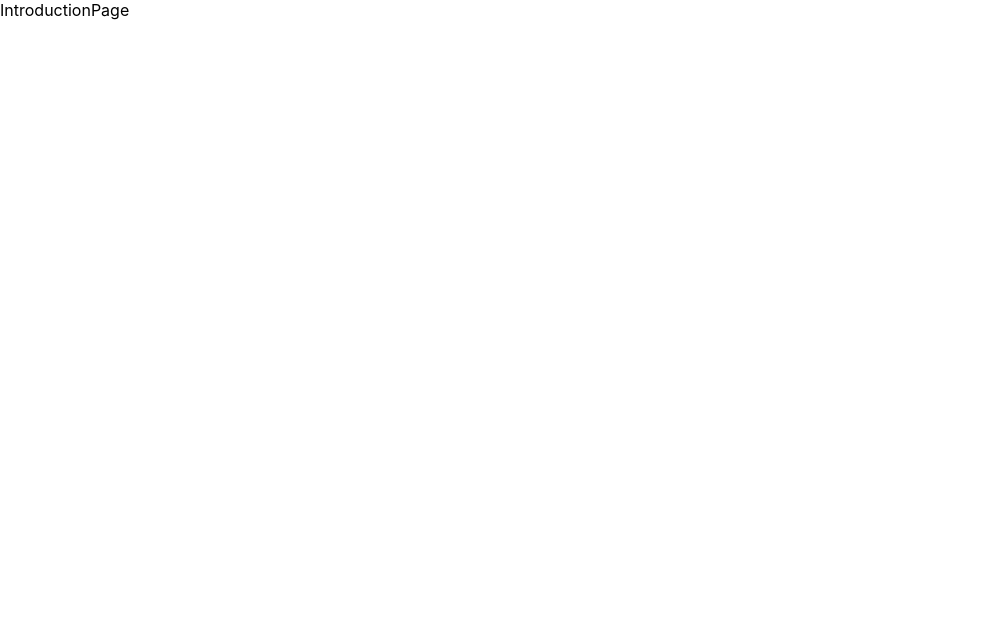
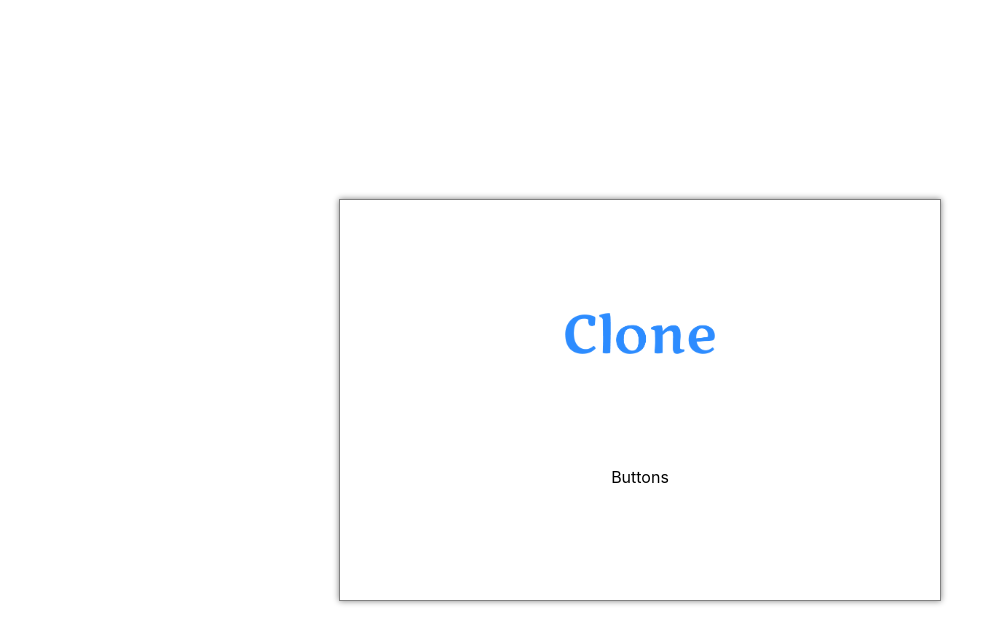
Before and after one commit to jorgevrgs/webrtc-example, a React (Create React App) app in the folder packages/client/: page / in a window 1280 px wide. Shown: the top 644 px of the page, without its empty margins (0-1007 px from the left). Built offline with nearby package versions, Linux system fonts and the light colour scheme.

Commit message:
feat: add container intro page

```diff
--- a/packages/client/src/pages/introduction/IntroductionPage.js
+++ b/packages/client/src/pages/introduction/IntroductionPage.js
@@ -1,5 +1,14 @@
 import React from 'react';
+import logo from '../../assets/images/logo.png';
+import './IntroductionPage.css';
 
 export default function IntroductionPage() {
-  return <div>IntroductionPage</div>;
+  return (
+    <div className="introduction_page_container">
+      <div className="introduction_page_panel">
+        <img className="introduction_page_image" src={logo} alt="logo" />
+        Buttons
+      </div>
+    </div>
+  );
 }
```
Also changed, not shown: packages/client/src/assets/images/logo.png (renamed from packages/client/public/images/logo.png).
